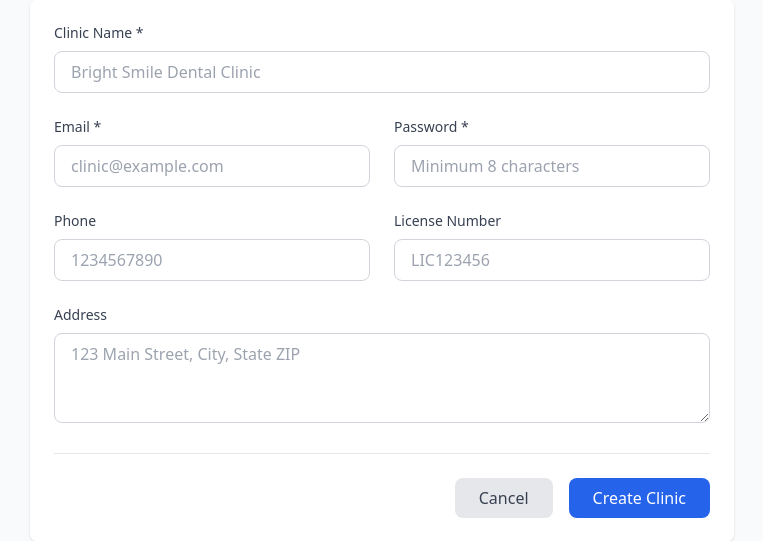
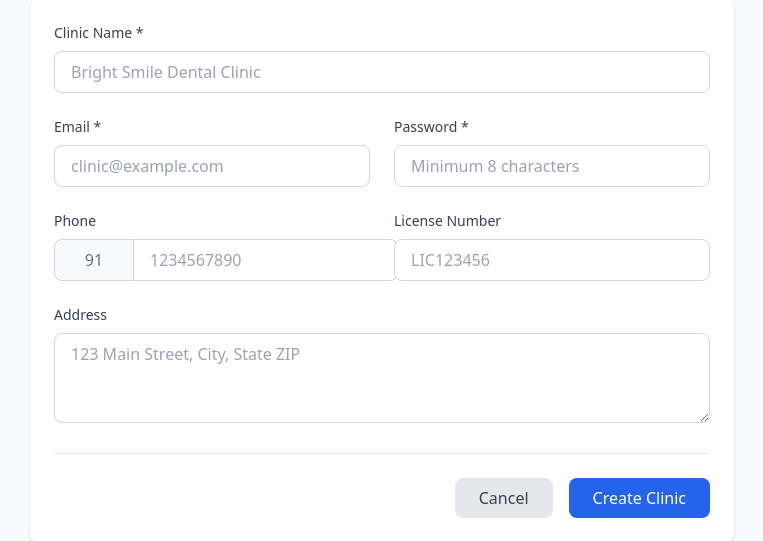
Before and after one commit to nerajlal/Health_Dental, a Laravel app: page /admin/clinics/create in a window 1280 px wide. Shown: the part 189-730 px from the top of the page, without its empty margins (258-1021 px from the left). Run offline with Laravel 12, Linux system fonts and the light colour scheme; a user stored in the database is signed in; data comes from the database, SQL or seed files in the repository; some libraries are stand-ins or nearby versions.

Commit message:
Add country code to clinic and distributor forms

```diff
--- a/resources/views/admin/clinics/create.blade.php
+++ b/resources/views/admin/clinics/create.blade.php
@@ -48,9 +48,14 @@
                 <div class="grid grid-cols-1 md:grid-cols-2 gap-6">
                     <div>
                         <label for="phone" class="block text-sm font-medium text-gray-700 mb-2">Phone</label>
-                        <input type="text" name="phone" id="phone" value="{{ old('phone') }}"
-                               class="w-full px-4 py-2 border border-gray-300 rounded-lg focus:ring-blue-500 focus:border-blue-500"
-                               placeholder="1234567890">
+                        <div class="flex">
+                            <input type="text" name="country_code" id="country_code" value="91"
+                                   class="w-20 px-4 py-2 border border-gray-300 rounded-l-lg focus:ring-blue-500 focus:border-blue-500 bg-gray-50 text-gray-500 text-center"
+                                   readonly>
+                            <input type="text" name="phone" id="phone" value="{{ old('phone') }}"
+                                   class="flex-1 px-4 py-2 border border-gray-300 border-l-0 rounded-r-lg focus:ring-blue-500 focus:border-blue-500"
+                                   placeholder="1234567890">
+                        </div>
                         @error('phone')
                             <p class="mt-1 text-sm text-red-600">{{ $message }}</p>
                         @enderror
```
Also changed, not shown: resources/views/admin/distributors/create.blade.php (+8 -3 lines).
